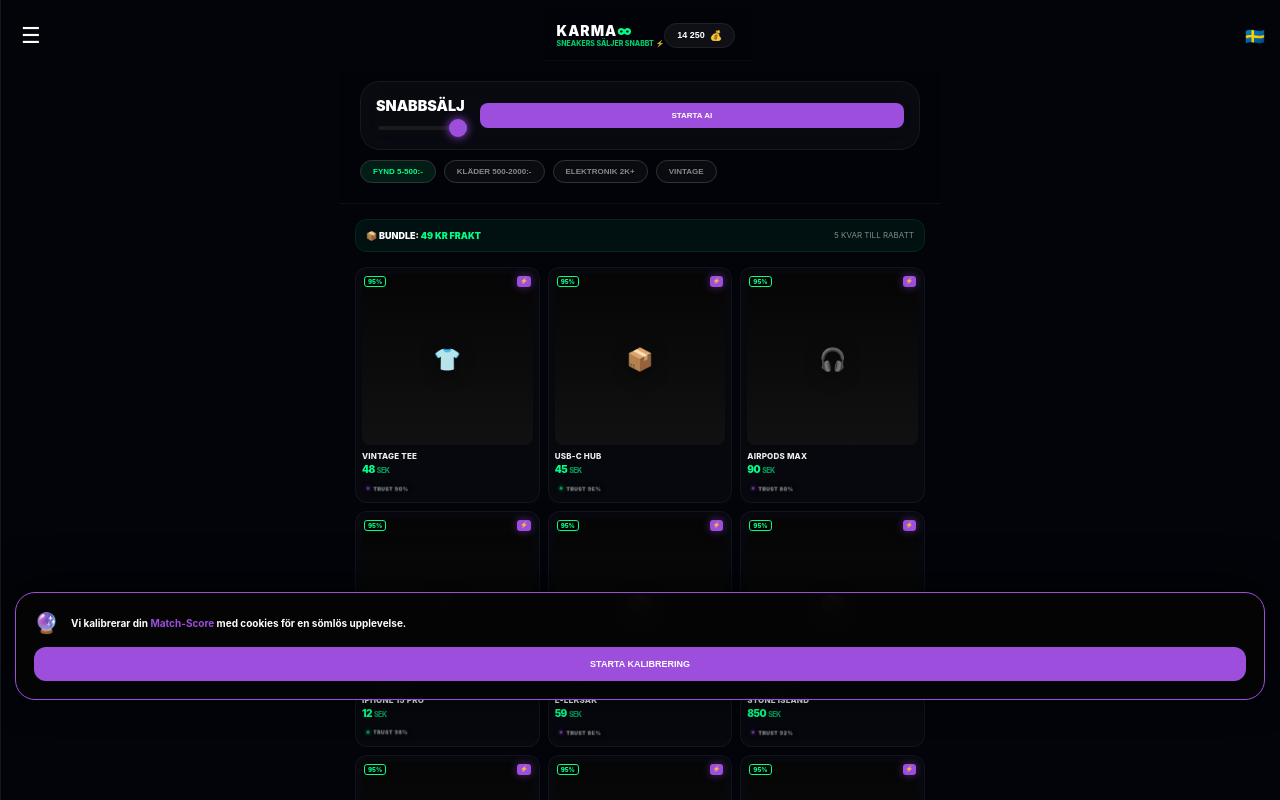
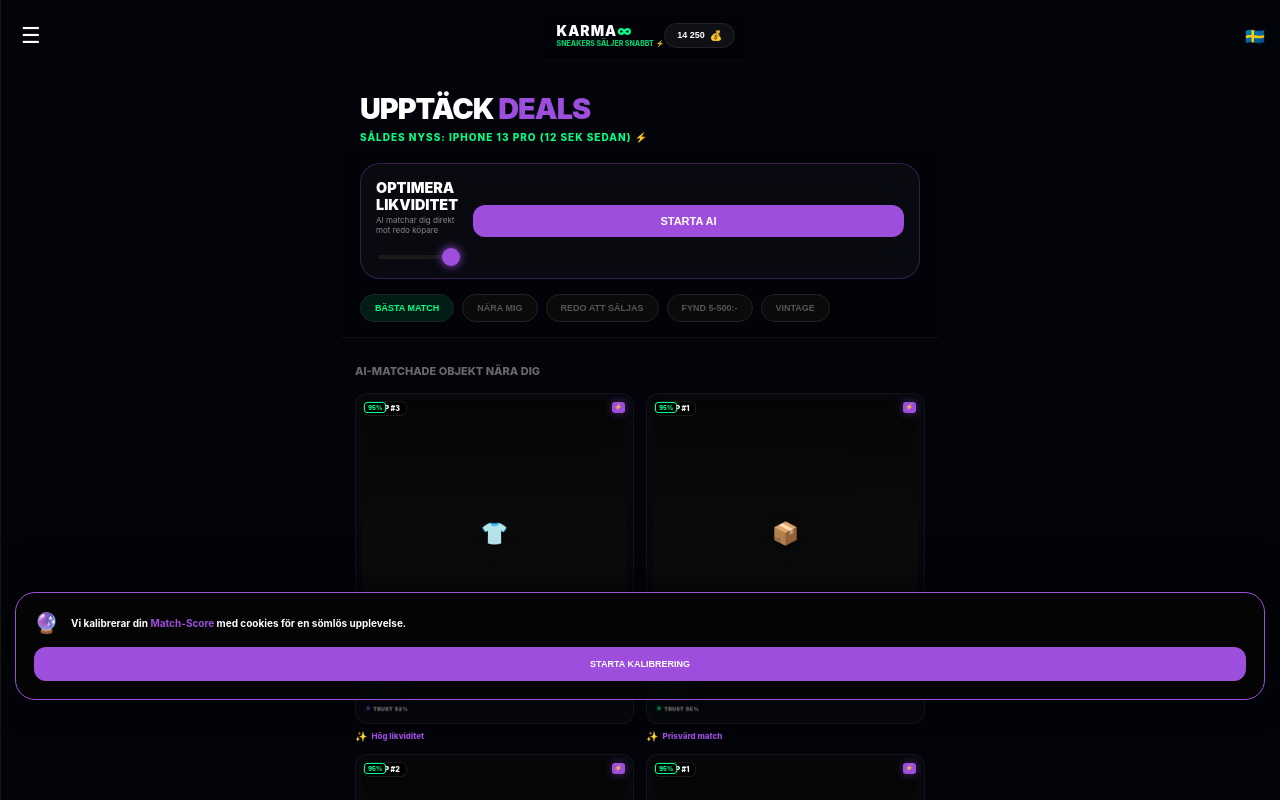
Before and after one commit to gascheckking/marketbeg-appGem, a Next.js app: page / in a window 1280 px wide. Shown: the top 800 px of the page. Built offline with nearby package versions, Linux system fonts and the light colour scheme.

Commit message:
Update page.tsx

```diff
--- a/app/page.tsx
+++ b/app/page.tsx
@@ -1,47 +1,80 @@
 // // app/page.tsx
 "use client";
-import React, { useState } from 'react';
+import React, { useState, useEffect } from 'react';
 import FeedCardSell from '@/components/FeedCardSell';
 import LoadingAI from '@/components/LoadingAI';
 
 export default function Marketplace() {
   const [itemCount, setItemCount] = useState(100);
-  const [cartCount, setCartCount] = useState(0);
   const [isAnalysing, setIsAnalysing] = useState(false);
+  const [activePulse, setActivePulse] = useState("Marknaden är het 🔥 124 aktiva matcher");
 
-  const calculateShipping = () => {
-    if (cartCount === 0) return 49;
-    if (cartCount < 3) return 39;
-    if (cartCount < 5) return 29;
-    return 19;
-  };
+  // A. Användarorientering & B. Social Proof (Pulse-effekt)
+  useEffect(() => {
+    const pulses = [
+      "Marknaden är het 🔥 124 aktiva matcher",
+      "Såldes nyss: iPhone 13 Pro (12 sek sedan) ⚡",
+      "42 köpare letar efter 'Vintage Tee' just nu",
+      "Trendar i din nod: Elektronik +12%"
+    ];
+    const timer = setInterval(() => {
+      setActivePulse(pulses[Math.floor(Math.random() * pulses.length)]);
+    }, 5000);
+    return () => clearInterval(timer);
+  }, []);
 
-  const categories = ["FYND 5-500:-", "KLÄDER 500-2000:-", "ELEKTRONIK 2K+", "VINTAGE"];
+  const categories = ["BÄSTA MATCH", "NÄRA MIG", "REDO ATT SÄLJAS", "FYND 5-500:-", "VINTAGE"];
 
+  // Utökad data för att stödja "Loop-tänket" och AI-beslut
   const items = [
-    { id: "1", title: "Vintage Tee", price: 48, trust: 90 },
-    { id: "2", title: "USB-C Hub", price: 45, trust: 95 },
-    { id: "3", title: "AirPods Max", price: 90, trust: 80 },
-    { id: "4", title: "iPhone 15 Pro", price: 12, trust: 98 },
-    { id: "5", title: "E-Leksak", price: 59, trust: 85 },
-    { id: "6", title: "Stone Island", price: 850, trust: 92 },
+    { id: "1", title: "Vintage Tee", price: 480, trust: 92, loop: 3, aiNote: "Hög likviditet" },
+    { id: "2", title: "USB-C Hub", price: 245, trust: 95, loop: 1, aiNote: "Prisvärd match" },
+    { id: "3", title: "AirPods Max", price: 3900, trust: 88, loop: 2, aiNote: "AI rekommenderar" },
+    { id: "4", title: "iPhone 15 Pro", price: 9200, trust: 98, loop: 1, aiNote: "Garanterat skick" },
+    { id: "5", title: "Stone Island", price: 2850, trust: 85, loop: 4, aiNote: "Populär i Sthlm" },
+    { id: "6", title: "Nike Dunks", price: 1100, trust: 94, loop: 2, aiNote: "Snabb affär" },
   ];
 
   return (
-    <div className="page-wrapper">
+    <div className="page-wrapper" style={{ animation: 'fadeIn 0.5s ease' }}>
+
+      {/* 1️⃣ TOP SECTION - IDENTITET & SOCIAL PROOF */}
+      <div style={{ padding: '20px 20px 10px 20px' }}>
+        <h1 style={{ fontSize: '1.8rem', fontWeight: 900, margin: 0, letterSpacing: '-1px' }}>
+          UPPTÄCK <span style={{ color: 'var(--neon-purple)' }}>DEALS</span>
+        </h1>
+        <div style={{
+          fontSize: '10px',
+          fontWeight: 800,
+          color: 'var(--neon-mint)',
+          marginTop: '5px',
+          textTransform: 'uppercase',
+          letterSpacing: '1px'
+        }}>
+          {activePulse}
+        </div>
+      </div>
+
       <div style={{
         position: 'sticky',
         top: 0,
         zIndex: 10,
         background: 'rgba(2, 4, 10, 0.95)',
-        backdropFilter: 'blur(10px)',
+        backdropFilter: 'blur(15px)',
         padding: '10px 20px',
         borderBottom: '1px solid rgba(255,255,255,0.05)'
       }}>
-        <div className="glass-card" style={{ padding: '15px', borderRadius: '20px', marginBottom: '10px' }}>
+        {/* 2️⃣ PRIMÄR HANDLING - AI SOM AKTÖR */}
+        <div className="glass-card" style={{
+          padding: '15px',
+          borderRadius: '20px',
+          marginBottom: '10px',
+          border: '1px solid rgba(157, 78, 221, 0.3)'
+        }}>
           <div style={{ display: 'flex', justifyContent: 'space-between', alignItems: 'center', gap: '15px' }}>
             <div style={{ flex: 1 }}>
-              <h2 style={{ fontSize: '0.9rem', fontWeight: 900, margin: 0 }}>SNABBSÄLJ</h2>
+              <h2 style={{ fontSize: '0.9rem', fontWeight: 900, margin: 0 }}>OPTIMERA LIKVIDITET</h2>
+              <p style={{ fontSize: '8px', opacity: 0.5, margin: '2px 0 8px' }}>AI matchar dig direkt mot redo köpare</p>
               <input
                 type="range" min="1" max="100" value={itemCount}
                 onChange={(e) => setItemCount(parseInt(e.target.value))}
@@ -51,20 +84,21 @@ export default function Marketplace() {
             <button
               onClick={() => setIsAnalysing(!isAnalysing)}
               className="primary-btn"
-              style={{ padding: '8px 12px', background: 'var(--neon-purple)', color: '#fff', borderRadius: '8px', fontSize: '8px' }}>
-              {isAnalysing ? 'AVBRYT' : 'STARTA AI'}
+              style={{ background: 'var(--neon-purple)', color: '#fff', padding: '10px 15px' }}>
+              {isAnalysing ? 'STOPPA' : 'STARTA AI'}
             </button>
           </div>
         </div>
 
         {isAnalysing && <LoadingAI />}
 
-        <div style={{ display: 'flex', gap: '8px', overflowX: 'auto', paddingBottom: '10px', scrollbarWidth: 'none' }}>
+        {/* 3️⃣ KATEGORIER (Förstärkta chips) */}
+        <div style={{ display: 'flex', gap: '8px', overflowX: 'auto', padding: '5px 0', scrollbarWidth: 'none' }}>
           {categories.map((cat, i) => (
             <button key={i} style={{
-              whiteSpace: 'nowrap', padding: '6px 12px', borderRadius: '20px',
-              border: '1px solid #333', background: i === 0 ? 'rgba(0,255,136,0.1)' : 'rgba(255,255,255,0.03)',
-              color: i === 0 ? 'var(--neon-mint)' : '#888', fontSize: '8px', fontWeight: 900
+              whiteSpace: 'nowrap', padding: '8px 14px', borderRadius: '20px',
+              border: '1px solid #222', background: i === 0 ? 'rgba(0,255,136,0.1)' : '#0a0a0a',
+              color: i === 0 ? 'var(--neon-mint)' : '#555', fontSize: '9px', fontWeight: 900
             }}>
               {cat}
             </button>
@@ -72,25 +106,52 @@ export default function Marketplace() {
         </div>
       </div>
 
+      {/* 4️⃣ FEED - LOOP-TÄNK & HANDLING */}
       <div style={{ padding: '15px' }}>
-        <div style={{
-          background: 'rgba(0,255,136,0.05)', border: '1px solid rgba(0,255,136,0.1)',
-          borderRadius: '12px', padding: '10px', marginBottom: '15px', display: 'flex', justifyContent: 'space-between'
-        }}>
-          <span style={{ fontSize: '9px', fontWeight: 900 }}>📦 BUNDLE: <span style={{ color: 'var(--neon-mint)' }}>{calculateShipping()} KR FRAKT</span></span>
-          <span style={{ fontSize: '8px', opacity: 0.5 }}>{cartCount < 5 ? `${5 - cartCount} KVAR TILL RABATT` : 'MAXIMAL RABATT!'}</span>
-        </div>
+        <p style={{ fontSize: '11px', fontWeight: 800, opacity: 0.4, marginBottom: '15px', textTransform: 'uppercase' }}>
+          AI-matchade objekt nära dig
+        </p>
 
-        <div style={{ display: 'grid', gridTemplateColumns: 'repeat(3, 1fr)', gap: '8px' }}>
-          {[...items, ...items, ...items].map((item, i) => (
-            <FeedCardSell key={i} {...item} />
+        {/* Rutnät optimerat för visuell data (2-i-bredd för tydlighet, eller behåll 3) */}
+        <div style={{ display: 'grid', gridTemplateColumns: 'repeat(2, 1fr)', gap: '12px' }}>
+          {items.map((item, i) => (
+            <div key={i} style={{ position: 'relative' }}>
+              <FeedCardSell {...item} />
+
+              {/* Loop History Tag */}
+              <div style={{
+                position: 'absolute', top: '8px', left: '8px',
+                background: 'rgba(0,0,0,0.7)', padding: '2px 6px',
+                borderRadius: '6px', fontSize: '7px', fontWeight: 900,
+                border: '1px solid rgba(255,255,255,0.1)', backdropFilter: 'blur(4px)'
+              }}>
+                LOOP #{item.loop}
+              </div>
+
+              {/* AI Insight (Vägledning) */}
+              <div style={{
+                marginTop: '6px', fontSize: '8px', color: 'var(--neon-purple)',
+                fontWeight: 800, display: 'flex', alignItems: 'center', gap: '4px'
+              }}>
+                <span style={{ fontSize: '10px' }}>✨</span> {item.aiNote}
+              </div>
+            </div>
           ))}
         </div>
       </div>
 
+      {/* 5️⃣ BOTTEN: TRYGGHET (Karma Shield) */}
+      <div style={{
+        padding: '40px 20px', textAlign: 'center', opacity: 0.3,
+        borderTop: '1px solid rgba(255,255,255,0.05)', marginTop: '20px'
+      }}>
+        <p style={{ fontSize: '9px', fontWeight: 900, letterSpacing: '1px' }}>
+          🛡️ SKYDDAD VIA KARMA SHIELD • ESCROW AKTIVERAT
+        </p>
+      </div>
+
       <style jsx>{`
-        .karma-slider { width: 100%; margin-top: 5px; accent-color: var(--neon-purple); }
-        .page-wrapper { animation: fadeIn 0.5s ease; }
+        .karma-slider { width: 100%; accent-color: var(--neon-purple); }
         @keyframes fadeIn { from { opacity: 0; } to { opacity: 1; } }
       `}</style>
     </div>
```
